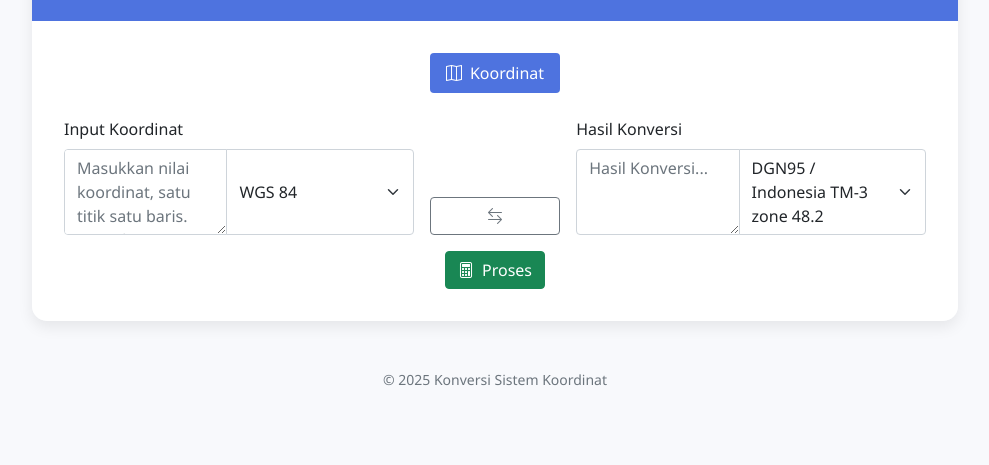
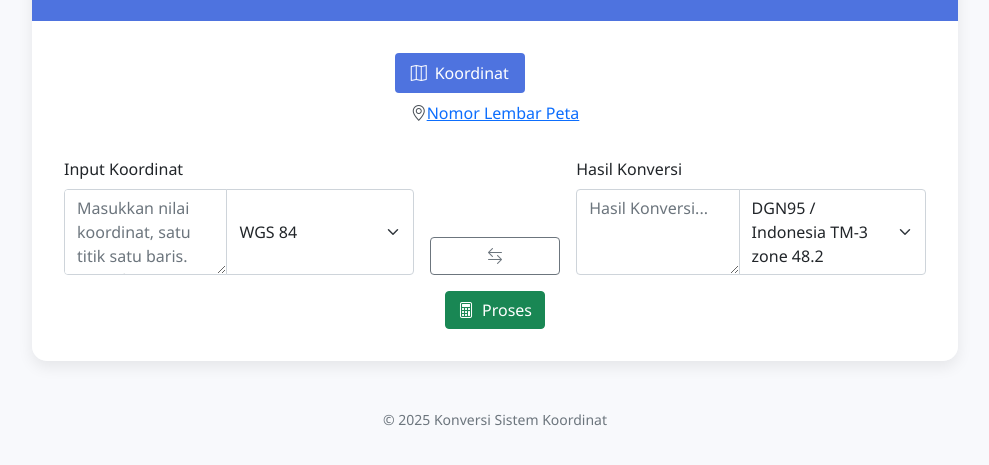
Before and after one commit to akiasmoro/konversi, a plain HTML site: page index.html in a window 1280 px wide. Shown: the part 145-610 px from the top of the page, without its empty margins (145-1134 px from the left). Drawn offline with nearby package versions, Linux system fonts and the light colour scheme.

Commit message:
Update index.html

```diff
--- a/index.html
+++ b/index.html
@@ -76,6 +76,9 @@
                             <li class="nav-item" role="presentation">
                                 <button class="nav-link active" id="currency-tab" data-bs-toggle="pill" data-bs-target="#currency" type="button" role="tab">
                                     <i class="bi bi-map me-2"></i>Koordinat
+                                </button>
+                                <button class="nav-link" id="currency-tab" data-bs-toggle="pill" data-bs-target="#currency" type="button" role="tab">
+                                    <i class="bi bi-geo-alt"></i><a href="https://excelmap-convert.preview.emergentagent.com/" target="_blank">Nomor Lembar Peta</a>
                                 </button>
                             </li>
 
```
